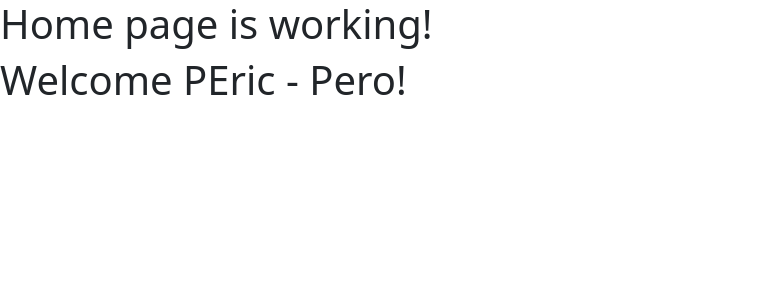
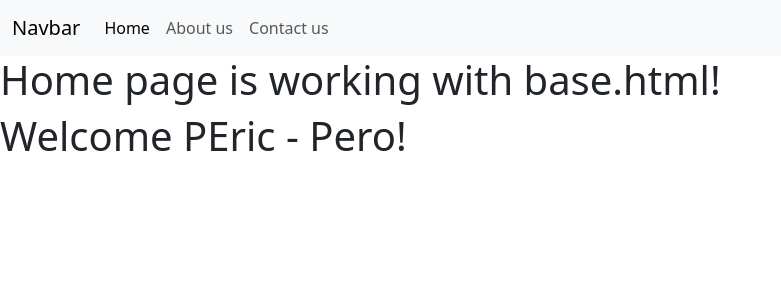
Before and after one commit to python-developer-algebra-klujic/offers-calculator-2025, a Django app: page / in a window 1280 px wide. Shown: the top 300 px of the page, without its empty margins (0-781 px from the left). Run offline with Django 5.2, Linux system fonts and the light colour scheme.

Commit message:
Included base templates

```diff
--- a/pages/urls.py
+++ b/pages/urls.py
@@ -4,7 +4,7 @@ from pages import views
 
 
 urlpatterns = [
-    path('contact-us/', views.contact_us, name='contact_us'),
-    path('about-us/', views.about_us, name='about_us'),
+    path('contact/', views.contact_us, name='contact_us'),
+    path('about/', views.about_us, name='about_us'),
     path('', views.home, name='home'),
 ]
--- a/project_core/urls.py
+++ b/project_core/urls.py
@@ -19,5 +19,5 @@ from django.urls import include, path
 
 urlpatterns = [
     path('admin/', admin.site.urls),
-    path('', include('pages.urls'))
+    path('', include(('pages.urls', 'pages'), namespace='pages'))
 ]
--- /dev/null
+++ b/templates/base/base.html
@@ -0,0 +1,39 @@
+<!doctype html>
+<html lang="en">
+  <head>
+    <meta charset="utf-8">
+    <meta name="viewport" content="width=device-width, initial-scale=1">
+    <title>Offers Calculator - {% block page_title %}{% endblock page_title %}</title>
+    <link href="https://cdn.jsdelivr.net/npm/bootstrap@5.3.5/dist/css/bootstrap.min.css" rel="stylesheet" integrity="sha384-SgOJa3DmI69IUzQ2PVdRZhwQ+dy64/BUtbMJw1MZ8t5HZApcHrRKUc4W0kG879m7" crossorigin="anonymous">
+  </head>
+  <body>
+    <nav class="navbar navbar-expand-lg bg-body-tertiary">
+        <div class="container-fluid">
+          <a class="navbar-brand" href="{% url 'pages:home' %}">Navbar</a>
+          <button class="navbar-toggler" type="button" data-bs-toggle="collapse" data-bs-target="#navbarNav" aria-controls="navbarNav" aria-expanded="false" aria-label="Toggle navigation">
+            <span class="navbar-toggler-icon"></span>
+          </button>
+          <div class="collapse navbar-collapse" id="navbarNav">
+            <ul class="navbar-nav">
+              <li class="nav-item">
+                <a class="nav-link active" aria-current="page" href="{% url 'pages:home' %}">Home</a>
+              </li>
+              <li class="nav-item">
+                <a class="nav-link" href="{% url 'pages:about_us' %}">About us</a>
+              </li>
+              <li class="nav-item">
+                <a class="nav-link" href="{% url 'pages:contact_us' %}">Contact us</a>
+              </li>
+            </ul>
+          </div>
+        </div>
+      </nav>
+
+
+
+    {% block page_content %}{% endblock page_content %}
+
+
+    <script src="https://cdn.jsdelivr.net/npm/bootstrap@5.3.5/dist/js/bootstrap.bundle.min.js" integrity="sha384-k6d4wzSIapyDyv1kpU366/PK5hCdSbCRGRCMv+eplOQJWyd1fbcAu9OCUj5zNLiq" crossorigin="anonymous"></script>
+  </body>
+</html>
--- a/templates/pages/home.html
+++ b/templates/pages/home.html
@@ -1,14 +1,8 @@
-<!doctype html>
-<html lang="en">
-  <head>
-    <meta charset="utf-8">
-    <meta name="viewport" content="width=device-width, initial-scale=1">
-    <title>Offers Calculator</title>
-    <link href="https://cdn.jsdelivr.net/npm/bootstrap@5.3.5/dist/css/bootstrap.min.css" rel="stylesheet" integrity="sha384-SgOJa3DmI69IUzQ2PVdRZhwQ+dy64/BUtbMJw1MZ8t5HZApcHrRKUc4W0kG879m7" crossorigin="anonymous">
-  </head>
-  <body>
-    <h1>Home page is working!</h1>
+{% extends 'base/base.html' %}
+
+{% block page_title %}HOME{% endblock page_title %}
+
+{% block page_content %}
+    <h1>Home page is working with base.html!</h1>
     <h1>Welcome {{ last_name }} - {{ first_name }}!</h1>
-    <script src="https://cdn.jsdelivr.net/npm/bootstrap@5.3.5/dist/js/bootstrap.bundle.min.js" integrity="sha384-k6d4wzSIapyDyv1kpU366/PK5hCdSbCRGRCMv+eplOQJWyd1fbcAu9OCUj5zNLiq" crossorigin="anonymous"></script>
-  </body>
-</html>
+{% endblock page_content %}
```
Also changed, not shown: templates/pages/about-us.html (+7 -13 lines), templates/pages/contact-us.html (+6 -12 lines).
